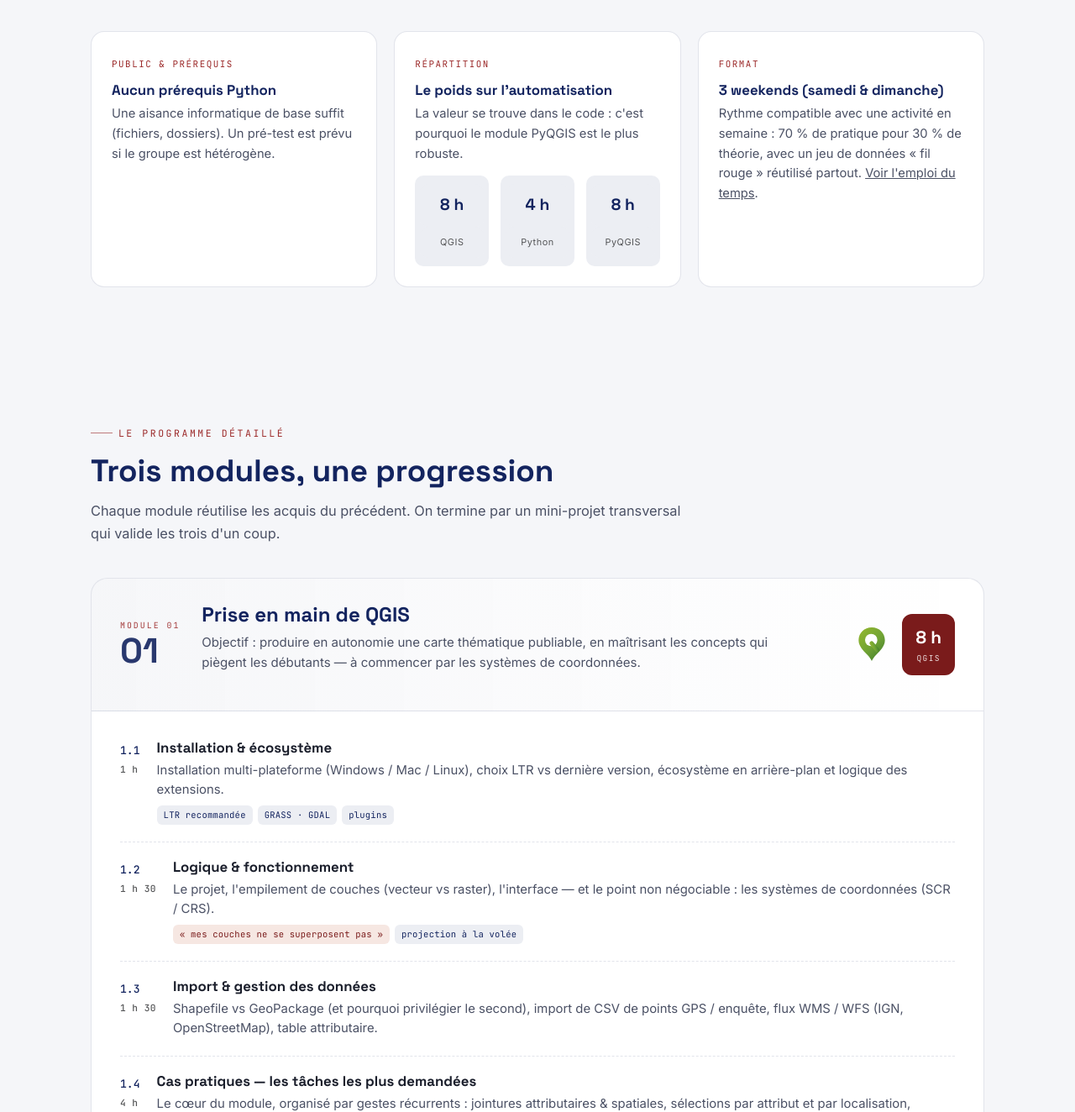
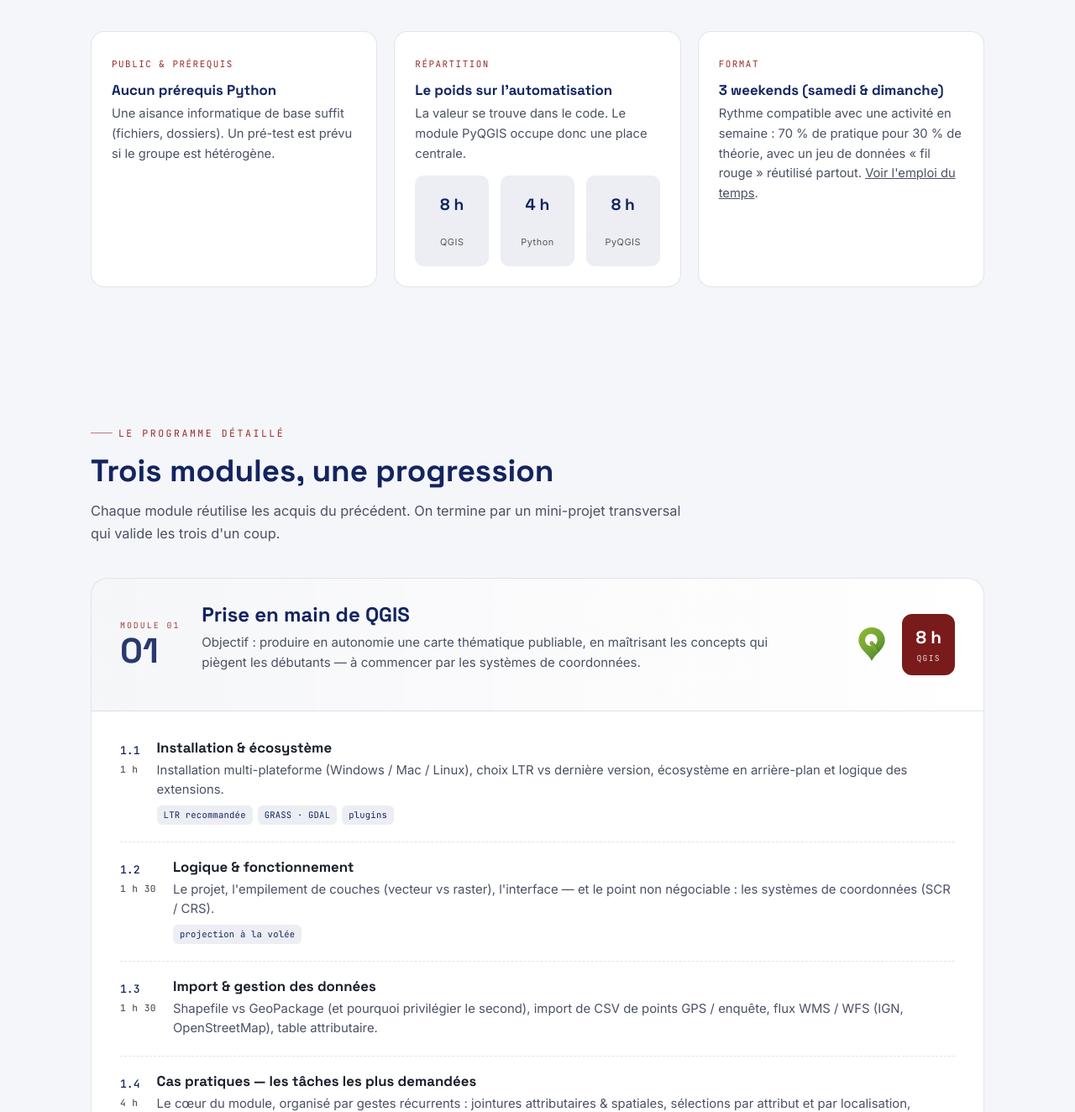
Before and after one commit to foresightsh-training/foresightsh-training.github.io, a plain HTML site: page index.html in a window 1280 px wide. Shown: the part 1380-2704 px from the top of the page at 84% size. Drawn offline with Linux system fonts and the light colour scheme.

Commit message:
Add files via upload

```diff
--- a/index.html
+++ b/index.html
@@ -482,7 +482,7 @@
       <div class="info-card reveal">
         <span class="tag">Répartition</span>
         <h4>Le poids sur l'automatisation</h4>
-        <p>La valeur se trouve dans le code : c'est pourquoi le module PyQGIS est le plus robuste.</p>
+        <p>La valeur se trouve dans le code. Le module PyQGIS occupe donc une place centrale.</p>
         <div class="split">
           <div><div class="v">8 h</div><div class="k">QGIS</div></div>
           <div><div class="v">4 h</div><div class="k">Python</div></div>
@@ -534,7 +534,7 @@
           <div>
             <h4>Logique &amp; fonctionnement</h4>
             <p>Le projet, l'empilement de couches (vecteur vs raster), l'interface — et le point non négociable : les systèmes de coordonnées (SCR / CRS).</p>
-            <span class="pill warn">« mes couches ne se superposent pas »</span><span class="pill">projection à la volée</span>
+            <span class="pill">projection à la volée</span>
           </div>
         </div>
         <div class="sub">
```
